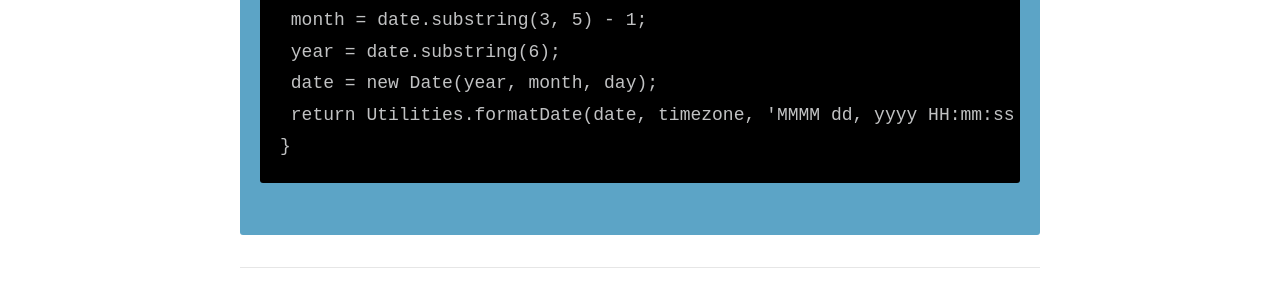
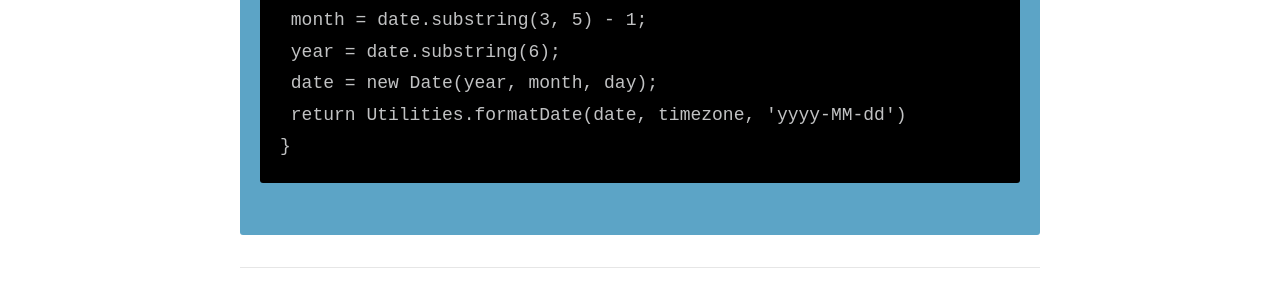
Before and after one commit to alberto56/dcycleblog, a Jekyll site: the page built from _posts/2020-04-25-transferwise-dates.md, in a window 1280 px wide. Shown: the part 1497-1785 px from the top of the page. Built offline with Jekyll 4.4.1, drawn with Linux system fonts in a browser that asks for light colours; nearby versions of some CDN libraries; comment, search, counter and statistics services are not loaded; some of the changed text lies outside the part shown.

Commit message:
Update 2020-04-25-transferwise-dates.md

```diff
--- a/_posts/2020-04-25-transferwise-dates.md
+++ b/_posts/2020-04-25-transferwise-dates.md
@@ -35,5 +35,5 @@ My solution has been to implement a [custom function in Google Sheets](https://d
      month = date.substring(3, 5) - 1;
      year = date.substring(6);
      date = new Date(year, month, day);
-     return Utilities.formatDate(date, timezone, 'MMMM dd, yyyy HH:mm:ss Z')
+     return Utilities.formatDate(date, timezone, 'yyyy-MM-dd')
     }
```
